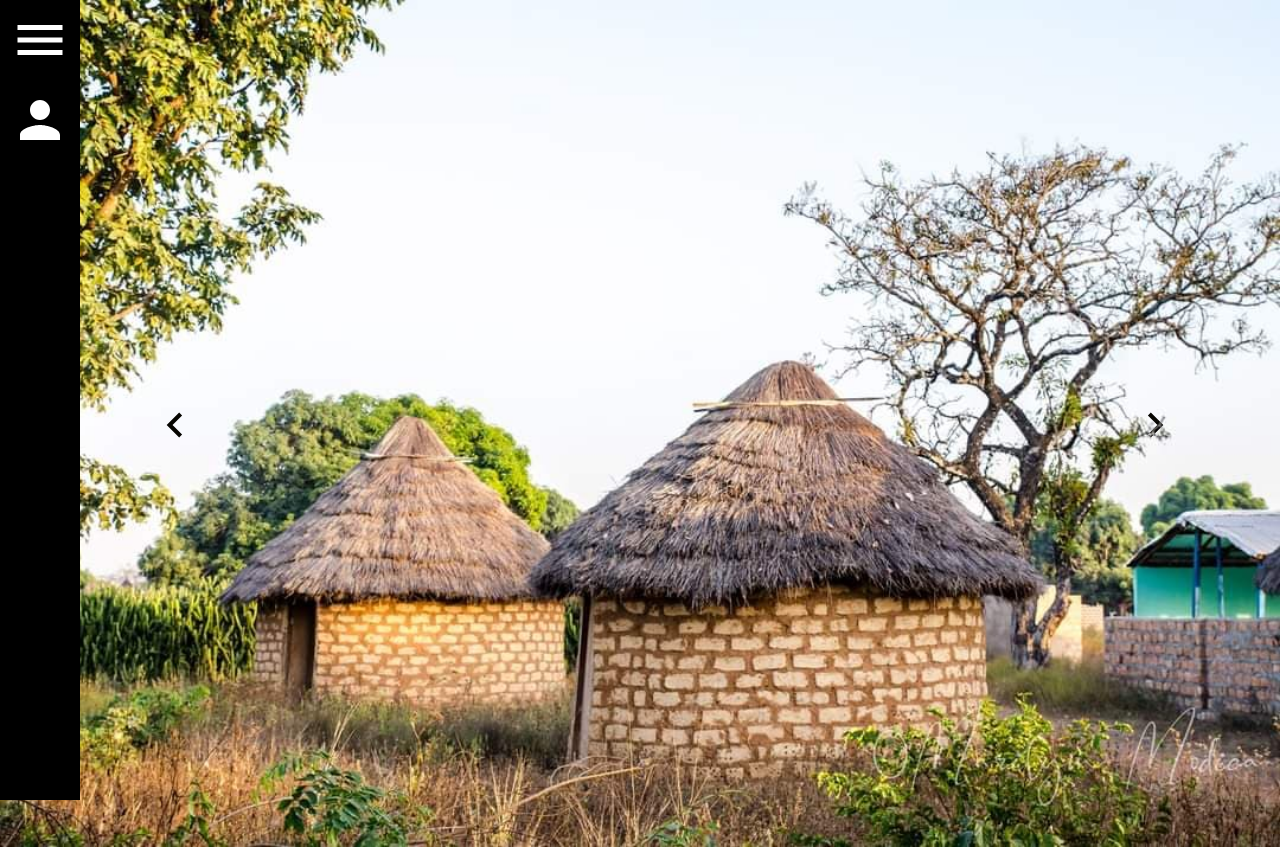
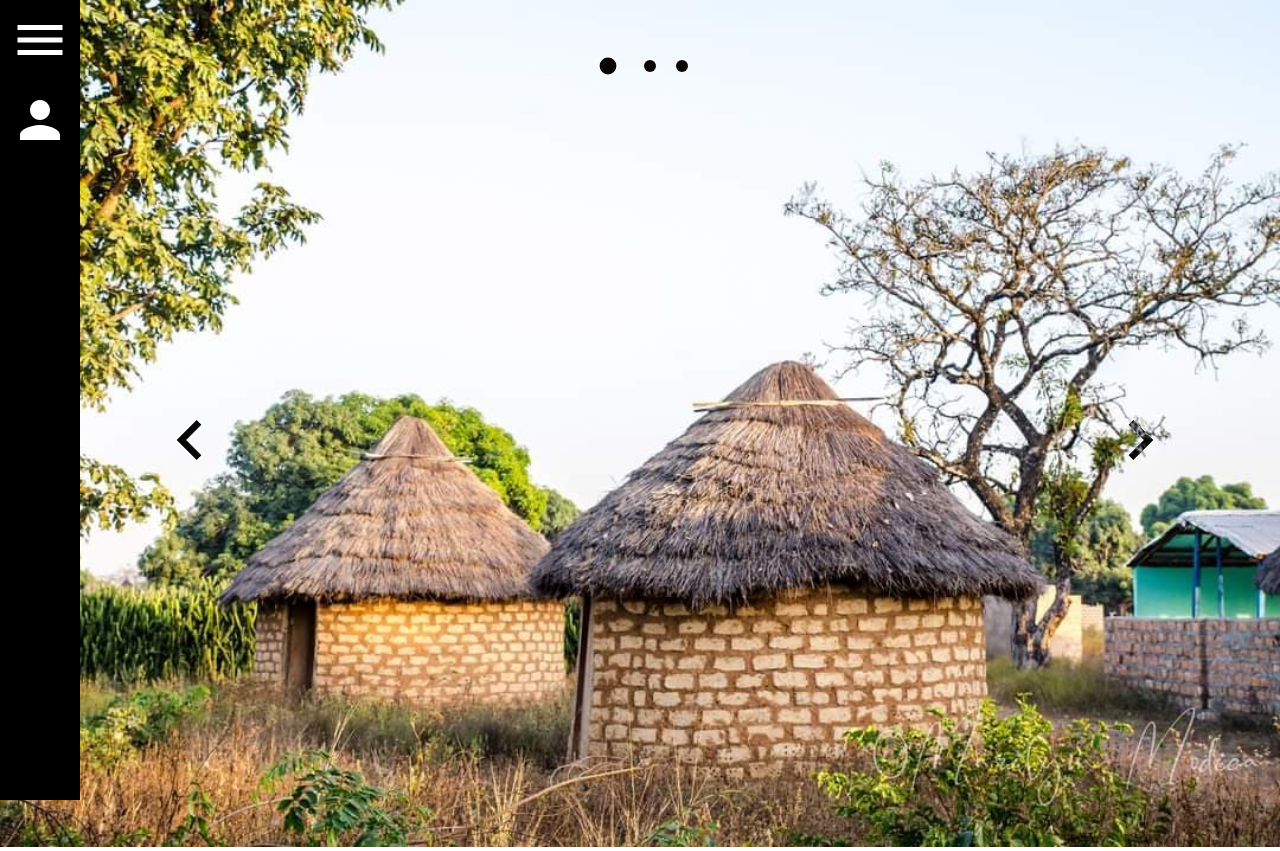
Before and after one commit to Mouarius/portfolio-modica, a Vue app: page /#/ in a window 1280 px wide. Built offline with nearby package versions, Linux system fonts and the light colour scheme.

Commit message:
Ajout de style à l'indexation

```diff
--- a/src/components/Carousel.vue
+++ b/src/components/Carousel.vue
@@ -11,7 +11,7 @@
         return{
             index:0,
             slides:[],
-            directionSlide:'right'
+            directionSlide:null
         }
     },
     mounted (){
@@ -44,6 +44,10 @@
                 this.index = this.slidesCount - 1
             }
         },
+        goTo (i) {
+            this.directionSlide = this.index < i ? 'right' : 'left';
+            this.index = i;
+        }
     }
     }
 </script>
@@ -59,25 +63,59 @@
         </div>
         <button class="carousel-nav-prev carousel-nav" v-on:click="prevSlide"></button>
         <button class="carousel-nav-next carousel-nav" v-on:click="nextSlide"></button>
+        <div class="slide-index">
+            <button v-for="n in this.slidesCount" :key="n" @click="goTo(n-1)" :class="{active:n-1 == index}"></button>
+        </div>
 
     </div>
 </template>
 <style lang="scss" scoped>
+
+    .slide-index{
+        position: absolute;
+        top:50px;
+        left: 0;
+        right: 0;
+        text-align: center;
+        button{
+            width: 12px;
+            height: 12px;
+            background-color: white;
+            mix-blend-mode: difference;
+            border: none;
+            border-radius: 100%;
+            margin:10px;
+            padding: 0;
+            cursor: pointer;
+
+            transition: all 0.5s;
+        }
+        button.active{
+            transform: scale(1.4);
+            margin: 10px 20px;
+
+        }
+    }
+
+
     .carousel-slide-container{
         position: relative;
         width: 100%;
         height: 100%;
         bottom:0;
+        overflow: hidden;
     }
     .carousel-nav{
         position: absolute;
         border:none;
         cursor: pointer;
         top:50%;
+        height:80px;
+        width:80px;
         background-repeat: no-repeat;
         background-size: contain;
         background-color: transparent;
-        mix-blend-mode: difference;
+        mix-blend-mode: exclusion;
         transition: transform 0.4s;
     }
     .carousel-nav:hover{
@@ -85,14 +123,10 @@
     }
     .carousel-nav-prev{
         left:150px;
-        height:50px;
-        width:50px;
         background-image: url("/images/icons/keyboard_arrow_left-white-18dp.svg");
     }
     .carousel-nav-next{
         right:100px;
-        height:50px;
-        width:50px;
         background-image: url("/images/icons/keyboard_arrow_right-white-18dp.svg");
     }
 
--- a/src/components/CarouselSlide.vue
+++ b/src/components/CarouselSlide.vue
@@ -13,8 +13,15 @@ export default {
             return this.index === this.$parent.index
         },
         slideDirection(){
-            return "slide-" + this.$parent.directionSlide //crée la classe du nom de transition en fonction de la propriété directionSlide du parent
+            if(this.$parent.directionSlide)
+            {
+                return "slide-" + this.$parent.directionSlide //crée la classe du nom de transition en fonction de la propriété directionSlide du parent
+            }
+            return ""
         }
+    },
+    methods:{
+
     }
 }
 </script>
@@ -22,19 +29,16 @@ export default {
 <template>
     <transition :name="slideDirection">
         <div v-show="isVisible" class="carousel-slide">
-            <span class="slide-index" v-if="this.indexVisible">{{ index }}</span>
             <img class="carousel-slide-image" v-bind:src="image.source" v-bind:alt="image.alt"/>
         </div>
     </transition>
 </template>
 <style lang="scss" scoped>
+
     .carousel-slide img{
         width: 100%;
     }
-    .slide-index{
-        display: block;
-        position:relative;
-    }
+
     // Durée des transitions
     .slide-left-enter-active, .slide-left-leave-active,.slide-right-enter-active, .slide-right-leave-active
     {
```
